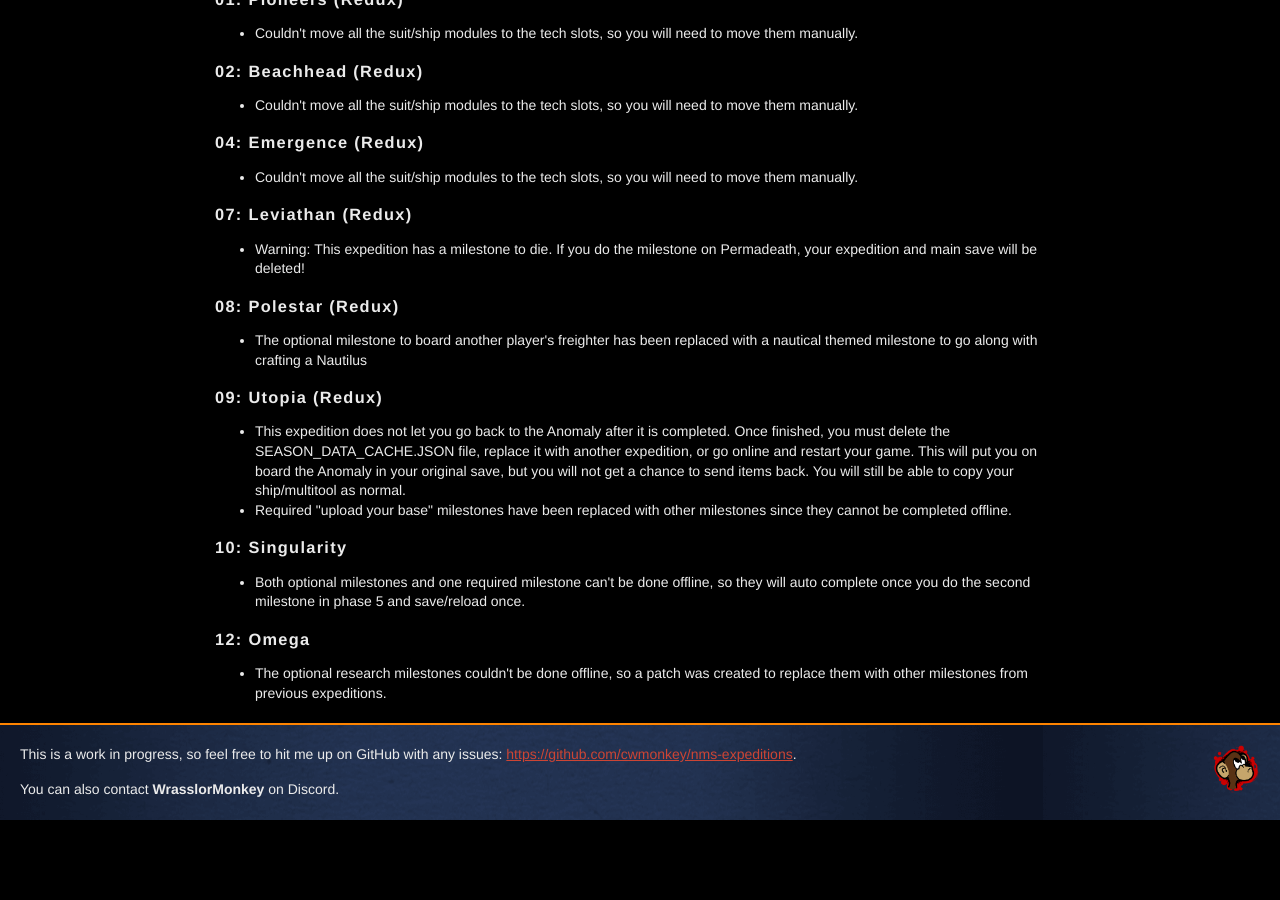
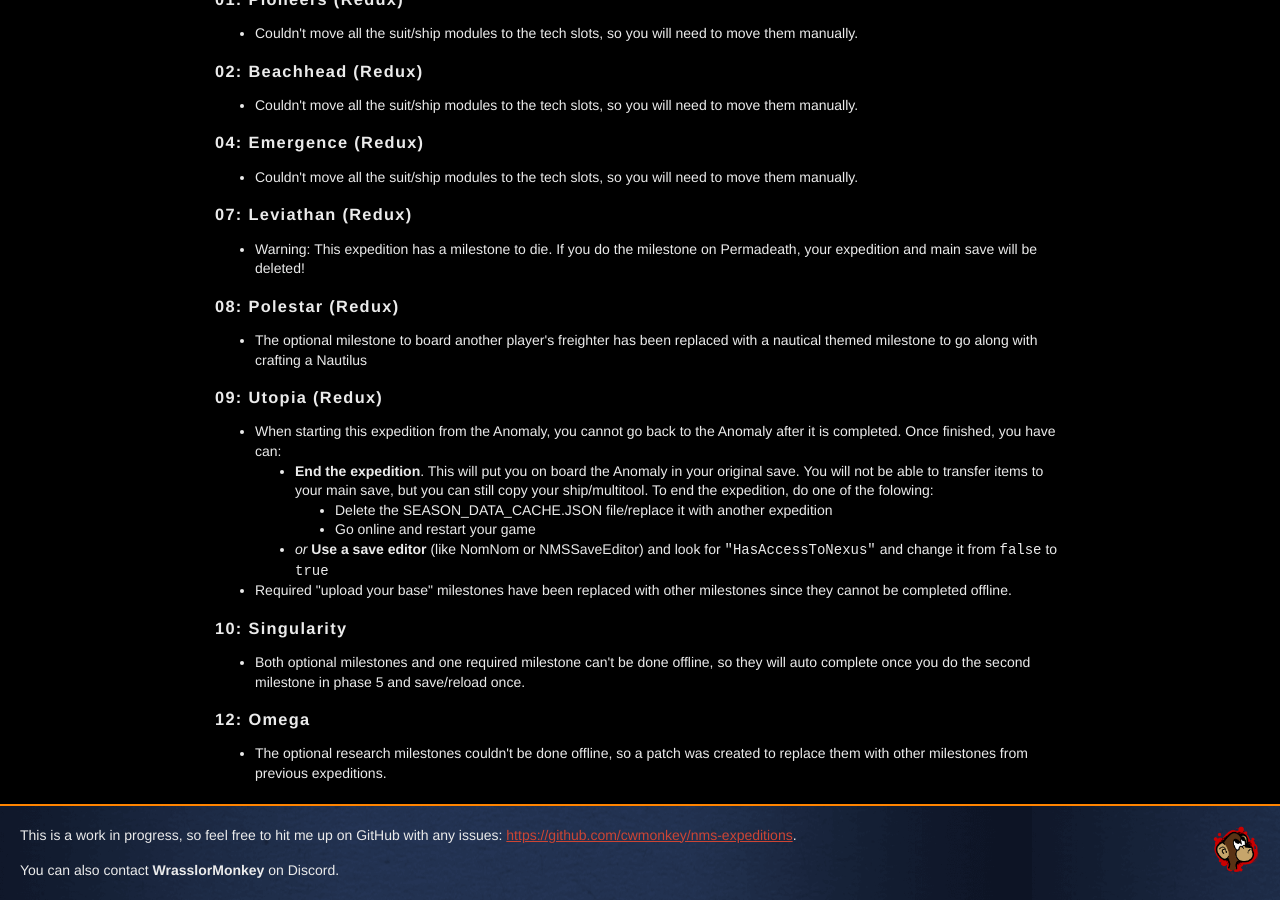
Before and after one commit to cwmonkey/nms-expeditions, a Jekyll site: the page built from index.html, in a window 1280 px wide and 900 px high, scrolled down 1487 px. Built offline with Jekyll 4.4.1, drawn with Linux system fonts in a browser that asks for light colours; some web fonts are replaced; before the commit the page ends 2307 px from its top, so only the background shows below that.

Commit message:
Adding a note about using save editors to enable the Anomaly after finishing Utopia
#9

```diff
--- a/index.html
+++ b/index.html
@@ -393,7 +393,19 @@ layout: null
       </ul>
       <h3>09: Utopia (Redux)</h3>
       <ul>
-        <li>This expedition does not let you go back to the Anomaly after it is completed. Once finished, you must delete the SEASON_DATA_CACHE.JSON file, replace it with another expedition, or go online and restart your game. This will put you on board the Anomaly in your original save, but you will not get a chance to send items back. You will still be able to copy your ship/multitool as normal.</li>
+        <li>
+          When starting this expedition from the Anomaly, you cannot go back to the Anomaly after it is completed. Once finished, you have can:
+          <ul>
+            <li>
+              <strong>End the expedition</strong>. This will put you on board the Anomaly in your original save. You will not be able to transfer items to your main save, but you can still copy your ship/multitool. To end the expedition, do one of the folowing:
+              <ul>
+                <li>Delete the SEASON_DATA_CACHE.JSON file/replace it with another expedition</li>
+                <li>Go online and restart your game</li>
+              </ul>
+            </li>
+            <li><em>or</em> <strong>Use a save editor</strong> (like NomNom or NMSSaveEditor) and look for <code>"HasAccessToNexus"</code> and change it from <code>false</code> to <code>true</code></li>
+          </ul>
+        </li>
         <li>Required "upload your base" milestones have been replaced with other milestones since they cannot be completed offline.</li>
       </ul>
       <h3>10: Singularity</h3>
```
Also changed, not shown: _data/expeditions.yml (+6 -1 lines).
